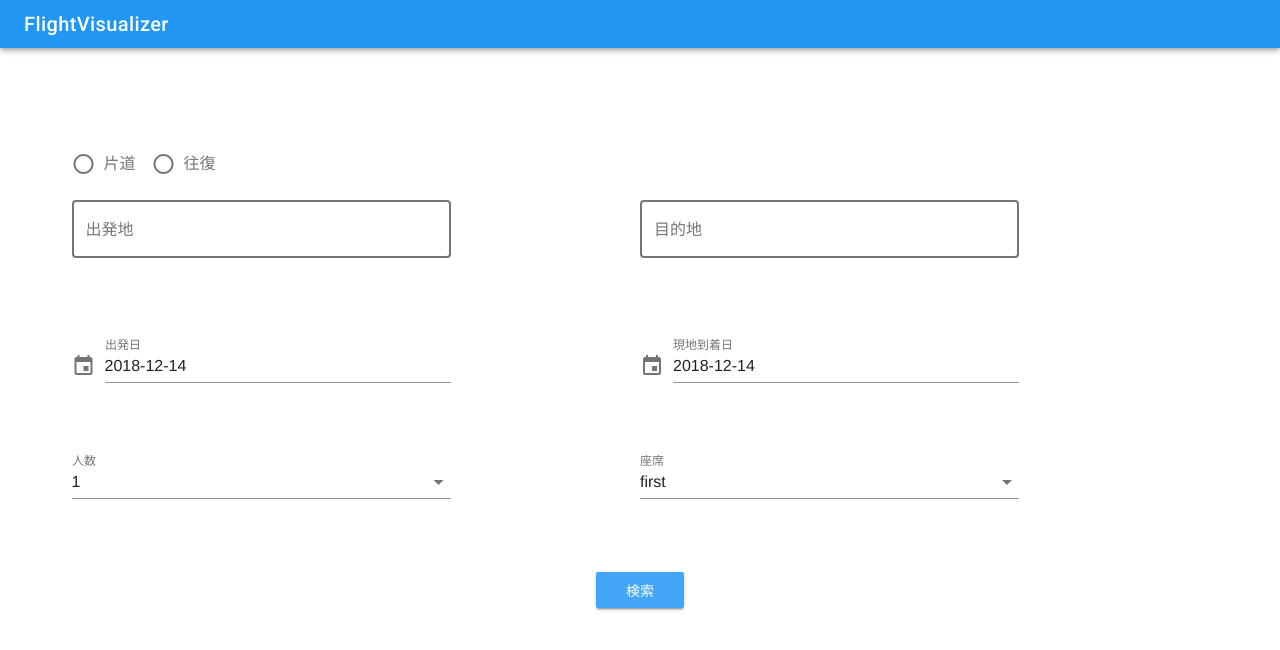
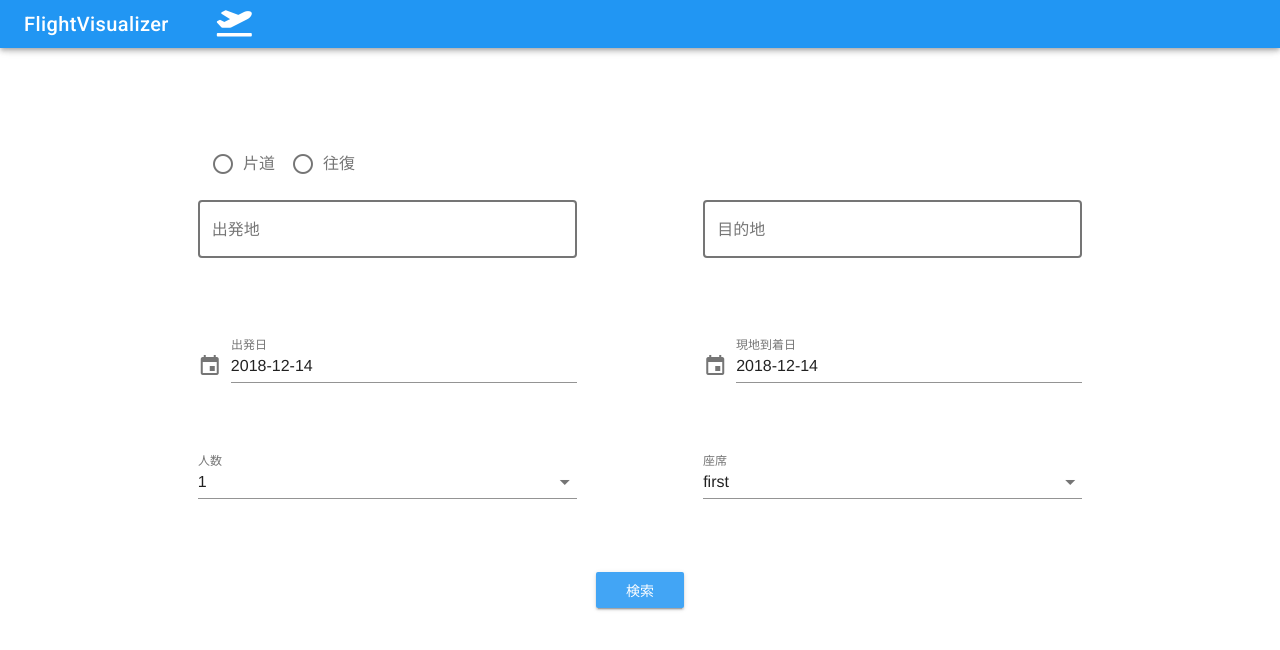
Before and after one commit to 0425karai/flightvisualizer, a Vue app: page /#/home in a window 1280 px wide. Shown: the top 650 px of the page. Built offline with nearby package versions, Linux system fonts and the light colour scheme.

Commit message:
flight departure mark, center align

```diff
--- a/public/index.html
+++ b/public/index.html
@@ -8,6 +8,7 @@
     <title>flightvisualizer</title>
     <link rel="stylesheet" href="https://fonts.googleapis.com/css?family=Roboto:100,300,400,500,700,900">
     <link rel="stylesheet" href="https://fonts.googleapis.com/css?family=Material+Icons">
+    <link href="https://use.fontawesome.com/releases/v5.6.1/css/all.css" rel="stylesheet">
   </head>
   <body>
     <noscript>
--- a/src/views/Home/index.vue
+++ b/src/views/Home/index.vue
@@ -2,12 +2,19 @@
   <v-content>
     <v-container>
       <v-layout>
+        <v-spacer></v-spacer>
         <v-radio-group v-model="row" row>
            <v-radio label="片道" value="radio-1"></v-radio>
            <v-radio label="往復" value="radio-2"></v-radio>
         </v-radio-group>
+        <v-spacer></v-spacer>
+        <v-spacer></v-spacer>
+        <v-spacer></v-spacer>
+        <v-spacer></v-spacer>
+        <v-spacer></v-spacer>
       </v-layout>
       <v-layout row wrap>
+        <v-spacer></v-spacer>
         <v-flex xs4>
          <v-text-field label="出発地" outline></v-text-field>
         </v-flex>
@@ -19,9 +26,11 @@
       </v-layout>
     </v-container>
 
-    <v-container>
+    <v-container align-center>
       <v-layout raw wrap>
+       <v-spacer></v-spacer>
        <v-flex xs4>
+
          <v-menu
            ref="menu1"
            v-model="modal1"
@@ -79,7 +88,8 @@
     </v-container>
 
     <v-container>
-      <v-layout row wrap >
+      <v-layout row wrap>
+        <v-spacer></v-spacer>
         <v-flex xs4>
         <v-combobox
           v-model="countselect"
--- a/src/views/Layout/components/HeaderToolBar.vue
+++ b/src/views/Layout/components/HeaderToolBar.vue
@@ -11,8 +11,10 @@
       <v-toolbar-title class="mr-5 align-center">
         <span class="title">FlightVisualizer</span>
       </v-toolbar-title>
+      <span style="font-size: 2em; color: white;">
+        <i class="fas fa-plane-departure"></i>
+      </span>
       <v-spacer></v-spacer>
-
     </v-toolbar>
   </div>
 </template>
```
